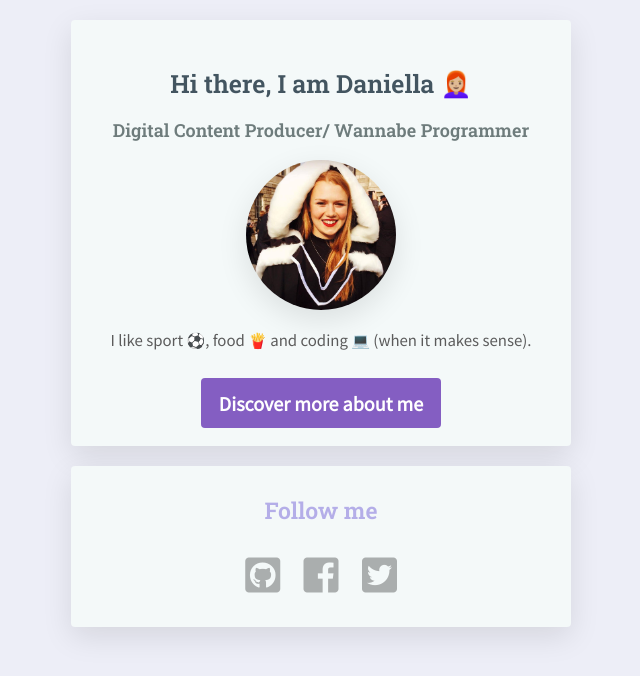
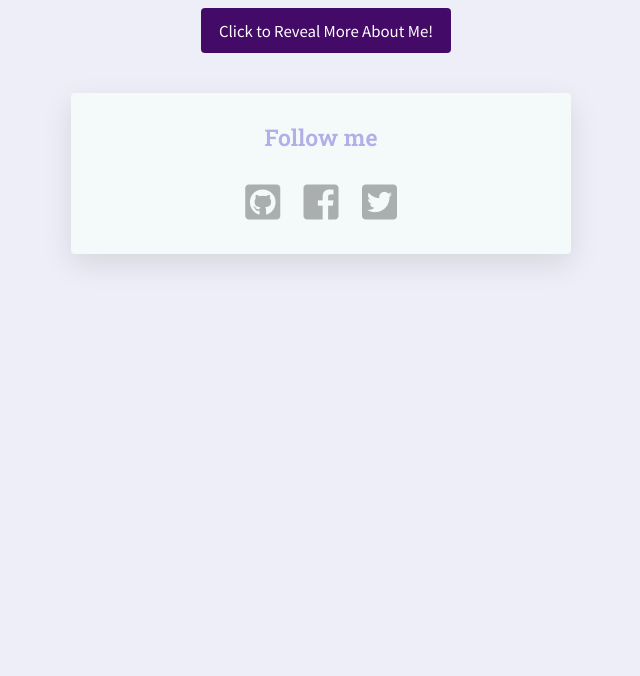
Before and after one commit to Dan-Mog/profile, a plain HTML site: page index.html in a window 1280 px wide. Shown: the whole page, without its empty margins (319-959 px from the left). Drawn offline with Linux system fonts and the light colour scheme.

Commit message:
added a click reveal button to my profile

```diff
--- a/index.html
+++ b/index.html
@@ -11,13 +11,17 @@
 </head>
 <body>
   <div class="container">
-      <div class="card">
+    <label for='checkbox'>
+    Click to Reveal More About Me!
+    </label>
+    <input id='checkbox' type='checkbox' />
+    <div class="card">
         <h1 >Hi there, I am Daniella 👩🏼‍🦰</h1>
         <h3>Digital Content Producer/ Wannabe Programmer</h3>
         <img src="images/dan.jpg" alt ="Profile Picture" width = 150px height = 150px class="img-circle">
         <p>I like sport ⚽️, food 🍟 and coding 💻 (when it makes sense).</p>
         <a href="#" target="_blank" class="link-box"><strong>Discover more about me</strong></a>
-      </div>
+    </div>
       <div class="footer">
         <h2>Follow me</h2>
         <ul class="list-inline">
--- a/style.css
+++ b/style.css
@@ -46,6 +46,26 @@ a {
   box-shadow: 0 10px 30px rgba(0,0,0,.1);
   background-color: #f4f9f9;
   text-align: center;
+  display: none;
+}
+
+label {
+  display: inline-block;
+  margin-left: 130px;
+  margin-bottom: 20px;
+  cursor: pointer;
+  background-color: #440a67;
+  border-radius: 4px;
+  color: white;
+  padding: 12px 18px;
+}
+
+input[type=checkbox] {
+  display: none;
+}
+
+input[type=checkbox]:checked + .card {
+  display: block;
 }
 
 .img-circle {
```
